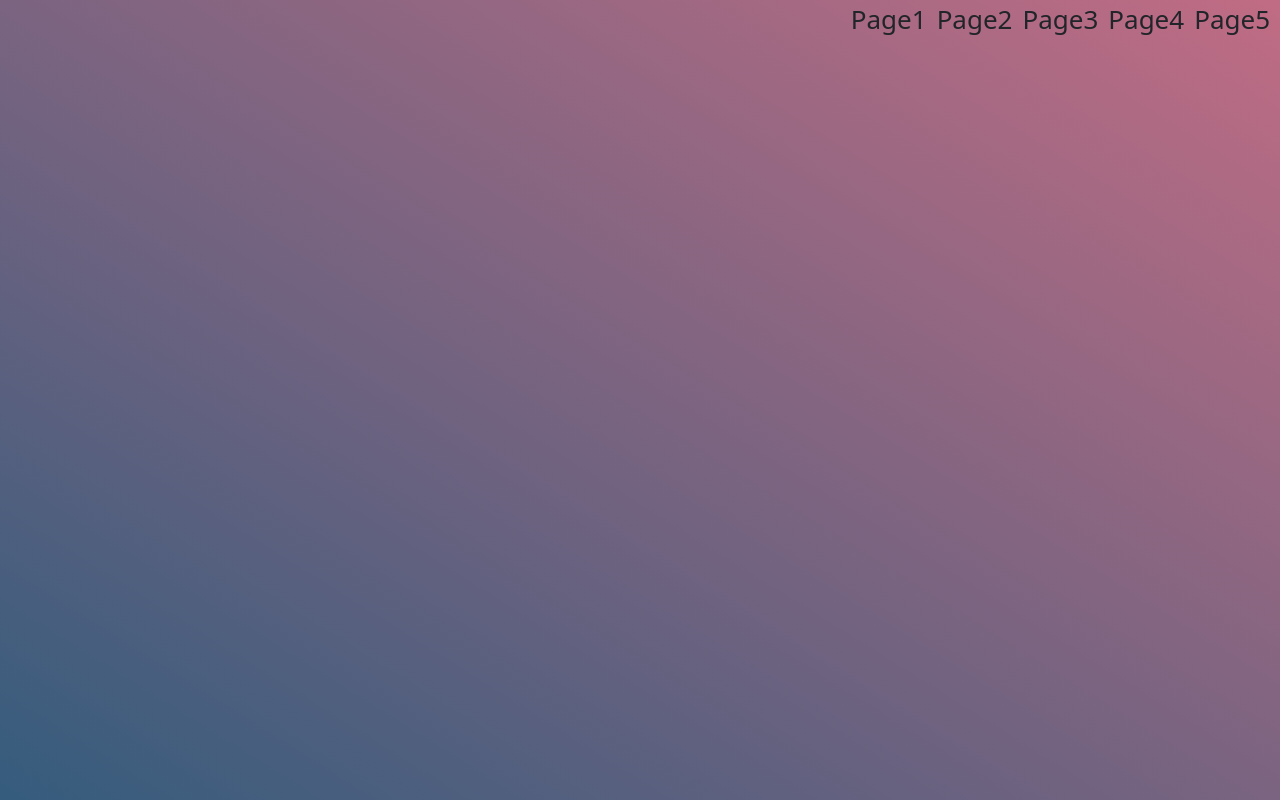
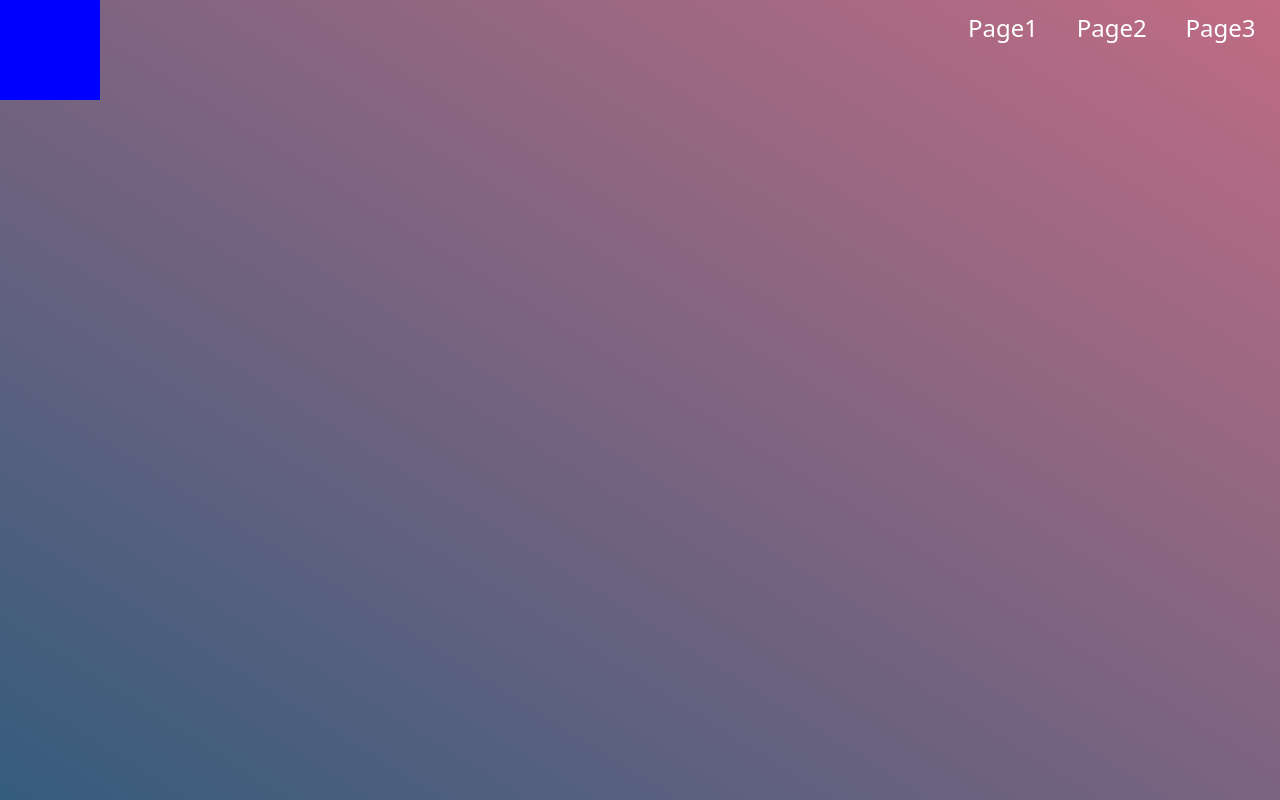
Before and after one commit to mschodin/personal_website, a React (Create React App) app: page / in a window 1280 px wide. Built offline with nearby package versions, Linux system fonts and the light colour scheme.

Commit message:
Added basic SPA routes

```diff
--- /dev/null
+++ b/src/About.js
@@ -0,0 +1,11 @@
+import React from 'react';
+
+function About(props) {
+    return (
+        <>
+            <div style={{backgroundColor: "green", height: "100px", width: "100px" }}/>
+        </>
+    );
+};
+
+export default About;
--- a/src/App.js
+++ b/src/App.js
@@ -1,12 +1,21 @@
 import './App.css';
 import React from 'react';
 import NavBar from './Nav';
-
+import Home from './Home';
+import About from './About';
+import Experience from './Experience';
+import { Routes, Route, Link } from "react-router-dom";
 
 function App() {
   return (
     <div className="App">
+        {/* <NavBar/> */}
         <NavBar/>
+        <Routes>
+          <Route path="/" element={<Home />} />
+          <Route path="about" element={<About />} />
+          <Route path="experience" element={<Experience />} />
+        </Routes>
     </div>
   );
 }
--- /dev/null
+++ b/src/Experience.js
@@ -0,0 +1,11 @@
+import React from 'react';
+
+function Experience(props) {
+    return (
+        <>
+            <div style={{backgroundColor: "red", height: "100px", width: "100px" }}/>
+        </>
+    );
+};
+
+export default Experience;
--- /dev/null
+++ b/src/Home.js
@@ -0,0 +1,11 @@
+import React from 'react';
+
+function Home(props) {
+    return (
+        <>
+            <div style={{backgroundColor: "blue", height: "100px", width: "100px" }}/>
+        </>
+    );
+};
+
+export default Home;
--- a/src/Nav.css
+++ b/src/Nav.css
@@ -14,12 +14,16 @@
 .navLink {
     display: inline-flex;
     margin-right: 10px;
-    font-size: calc(10px + 2vmin);
+    /* font-size: calc(10px + 2vmin); */
+    font-size: 1.5em;
     float: right;
-    /* position: absolute; */
-    /* margin-top: 0vh; */
-    /* margin-left: 50vw; */
-    /* justify-self: right; */
-    /* align-self: flex-end; */
+    color: white;
+    text-decoration: none;
+    font-weight: 400;
+    padding: .4em .6em .4em;
+}
 
-  }
+.navLink:hover {
+    color:darkgrey;
+    filter:grayscale(50);
+}
--- a/src/Nav.js
+++ b/src/Nav.js
@@ -3,15 +3,17 @@ import React from 'react';
 // import Nav from 'react-bootstrap/Nav';
 // import Button from 'react-bootstrap/Button';
 import "./Nav.css";
+import { Link } from "react-router-dom";
 
 function NavBar(props) {
     return (
         <>
-            <div className="navLink">Page5</div>
-            <div className="navLink">Page4</div>
-            <div className="navLink">Page3</div>
-            <div className="navLink">Page2</div>
-            <div className="navLink">Page1</div>
+            {/* <Link to="/experience" className="navLink">Page3</Link>
+            <Link to="/about" className="navLink">Page2</Link>
+            <Link to="/" className="navLink">Page1</Link> */}
+            <Link to="/experience" className="navLink">Page3</Link>
+            <Link to="/about" className="navLink">Page2</Link>
+            <Link to="/" className="navLink">Page1</Link>
         </>
     );
 };
--- a/src/index.js
+++ b/src/index.js
@@ -4,11 +4,12 @@ import './index.css';
 import App from './App';
 import reportWebVitals from './reportWebVitals';
 import 'bootstrap/dist/css/bootstrap.css';
+import { BrowserRouter } from 'react-router-dom';
 
 ReactDOM.render(
-  <React.StrictMode>
+  <BrowserRouter>
     <App />
-  </React.StrictMode>,
+  </BrowserRouter>,
   document.getElementById('root')
 );
 
```
Also changed, not shown: public/manifest.json.
